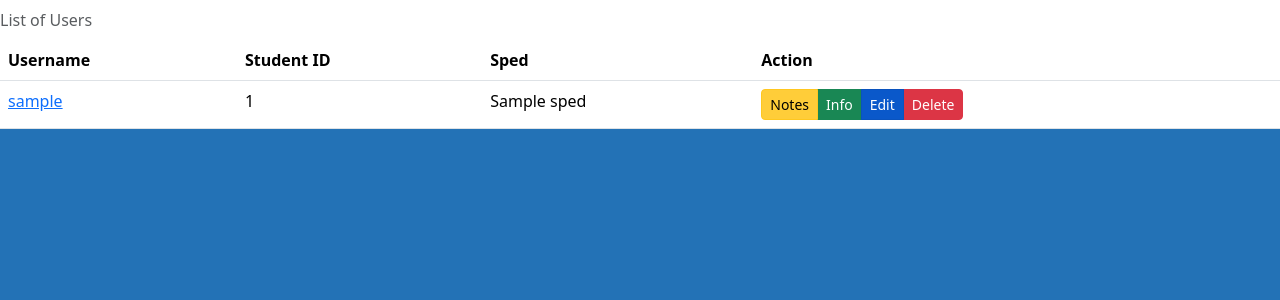
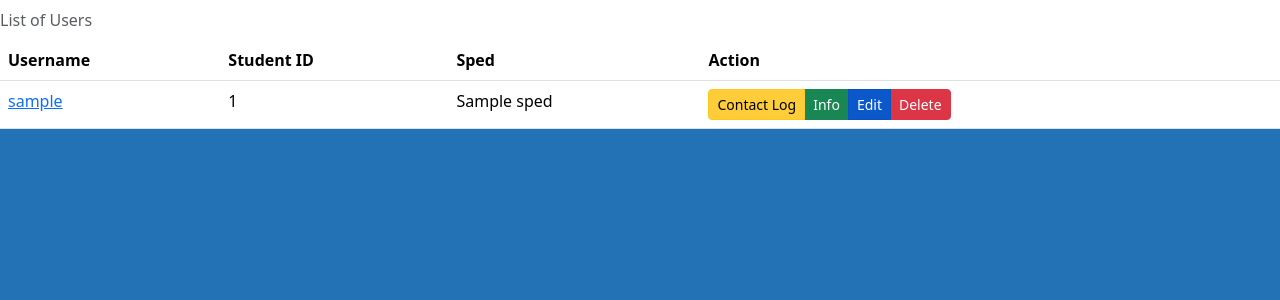
Before and after one commit to rsoto15/Student, a Flask app: template templates/students2.html in a window 1280 px wide. Shown: the part 50-350 px from the top of the page. Run offline with Flask 3, Linux system fonts and the light colour scheme; the template is opened without the code that fills it: most values are stand-ins (such as "Sample title", 1, 10 or a date in 2020); some libraries are stand-ins or nearby versions.

Commit message:
Update students2.html

```diff
--- a/templates/students2.html
+++ b/templates/students2.html
@@ -26,7 +26,7 @@
             <td>
                 <div class="btn-group">
 
-                  <a href="{{ url_for('studentnotes', student_id=account.student_id) }}" class="btn btn-warning btn-sm active" aria-current="page">Notes</a>
+                  <a href="{{ url_for('studentnotes', student_id=account.student_id) }}" class="btn btn-warning btn-sm active" aria-current="page">Contact Log</a>
 
                   <button type="button" class="btn btn-success btn-sm" data-bs-toggle="modal" data-bs-target="#staticBackdrop">
                     Info
```
